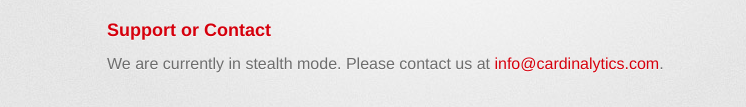
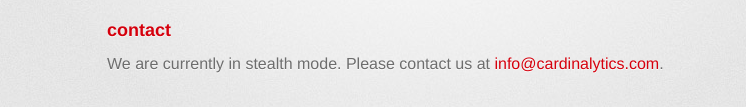
Before and after one commit to cardinalytics/cardinalytics.github.io, a plain HTML site: page index.html in a window 1280 px wide. Shown: the part 411-518 px from the top of the page, without its empty margins (223-969 px from the left). Drawn offline with Linux system fonts and the light colour scheme; a web font is replaced by a local one.

Commit message:
Update index.html

```diff
--- a/index.html
+++ b/index.html
@@ -36,7 +36,7 @@
 <p>We are focused on bringing to market real solutions inspired by research-driven insights. </p>
 
 <h3>
-<a name="support-or-contact" class="anchor" href="#support-or-contact"><span class="octicon octicon-link"></span></a>Support or Contact</h3>
+<a name="support-or-contact" class="anchor" href="#support-or-contact"><span class="octicon octicon-link"></span></a>contact</h3>
 
 <p>We are currently in stealth mode. Please contact us at <a href="mailto:info@cardinalytics.com">info@cardinalytics.com</a>.</p>
         </section>
```
